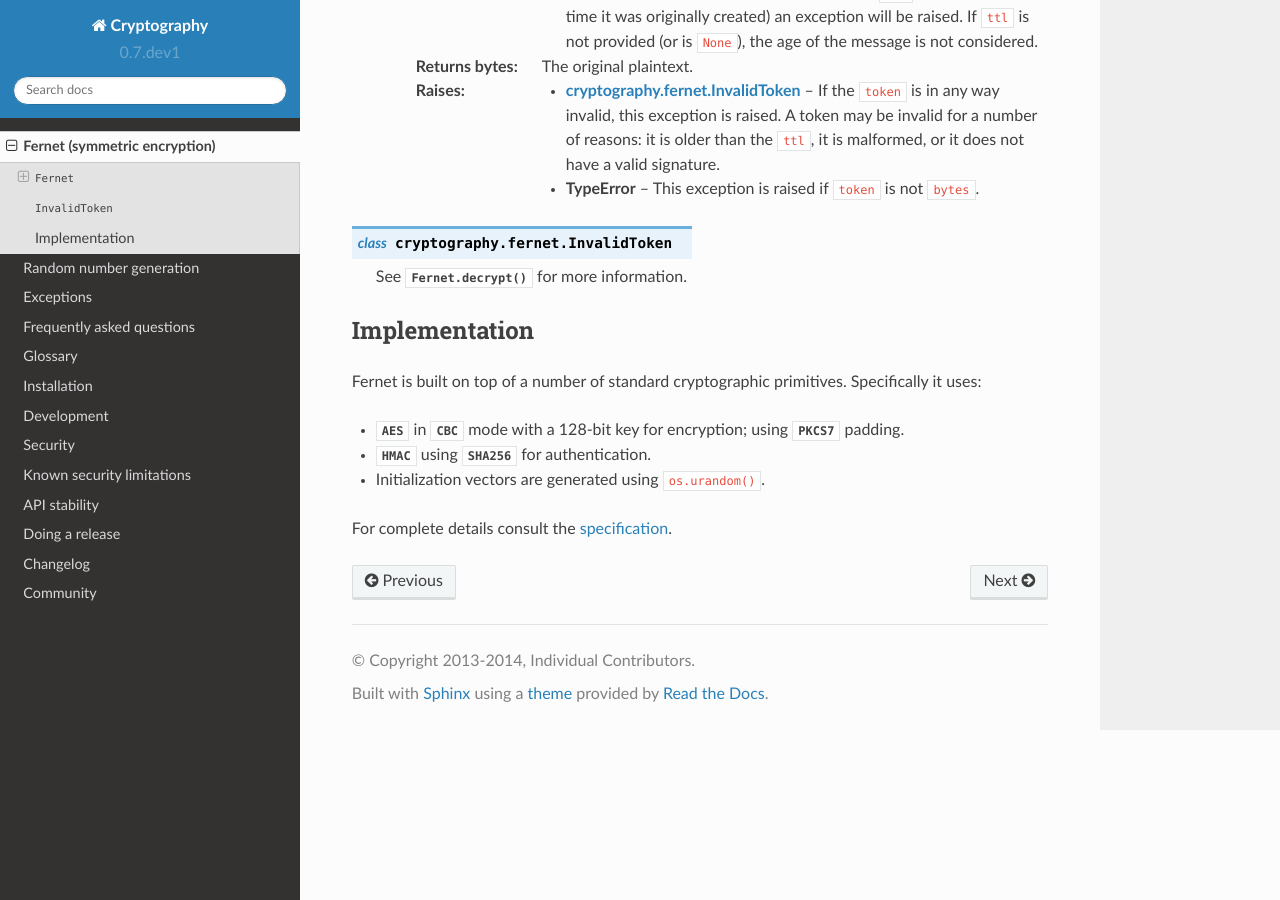
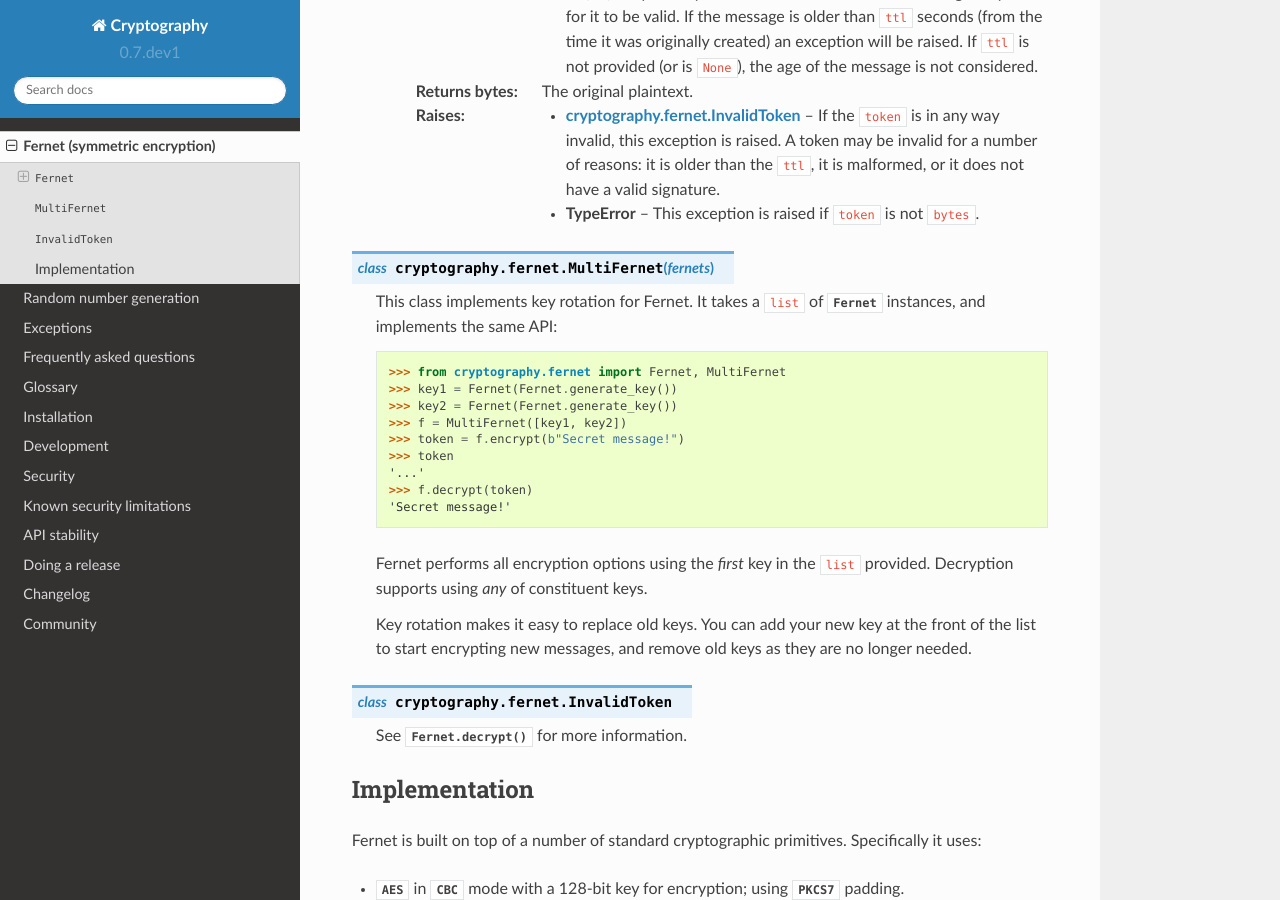
Before and after one commit to WebKing0121/cryptography, a Sphinx documentation site: the page built from docs/fernet.rst, in a window 1280 px wide and 900 px high, scrolled down 1154 px. Built offline with Sphinx 7.4.7 and the Read the Docs theme 2.0.0, drawn with Linux system fonts in a browser that asks for light colours; pages that are not in the unit, such as notebooks, are missing from menus; some of the changed text lies outside the part shown.

Commit message:
Added docs for multifernet

```diff
--- a/docs/fernet.rst
+++ b/docs/fernet.rst
@@ -5,7 +5,8 @@ Fernet (symmetric encryption)
 
 Fernet provides guarantees that a message encrypted using it cannot be
 manipulated or read without the key. `Fernet`_ is an implementation of
-symmetric (also known as "secret key") authenticated cryptography.
+symmetric (also known as "secret key") authenticated cryptography. Fernet also
+has support for implementing key rotation via :class:`MultiFernet`.
 
 .. class:: Fernet(key)
 
@@ -40,7 +41,8 @@ symmetric (also known as "secret key") authenticated cryptography.
         :returns bytes: A secure message that cannot be read or altered
                         without the key. It is URL-safe base64-encoded. This is
                         referred to as a "Fernet token".
-        :raises TypeError: This exception is raised if ``data`` is not ``bytes``.
+        :raises TypeError: This exception is raised if ``data`` is not
+                           ``bytes``.
 
         .. note::
 
@@ -67,7 +69,33 @@ symmetric (also known as "secret key") authenticated cryptography.
                                                   ``ttl``, it is malformed, or
                                                   it does not have a valid
                                                   signature.
-        :raises TypeError: This exception is raised if ``token`` is not ``bytes``.
+        :raises TypeError: This exception is raised if ``token`` is not
+                           ``bytes``.
+
+
+.. class:: MultiFernet(fernets)
+
+    This class implements key rotation for Fernet. It takes a ``list`` of
+    :class:`Fernet` instances, and implements the same API:
+
+    .. doctest::
+
+        >>> from cryptography.fernet import Fernet, MultiFernet
+        >>> key1 = Fernet(Fernet.generate_key())
+        >>> key2 = Fernet(Fernet.generate_key())
+        >>> f = MultiFernet([key1, key2])
+        >>> token = f.encrypt(b"Secret message!")
+        >>> token
+        '...'
+        >>> f.decrypt(token)
+        'Secret message!'
+
+    Fernet performs all encryption options using the *first* key in the
+    ``list`` provided. Decryption supports using *any* of constituent keys.
+
+    Key rotation makes it easy to replace old keys. You can add your new key at
+    the front of the list to start encrypting new messages, and remove old keys
+    as they are no longer needed.
 
 
 .. class:: InvalidToken
```
